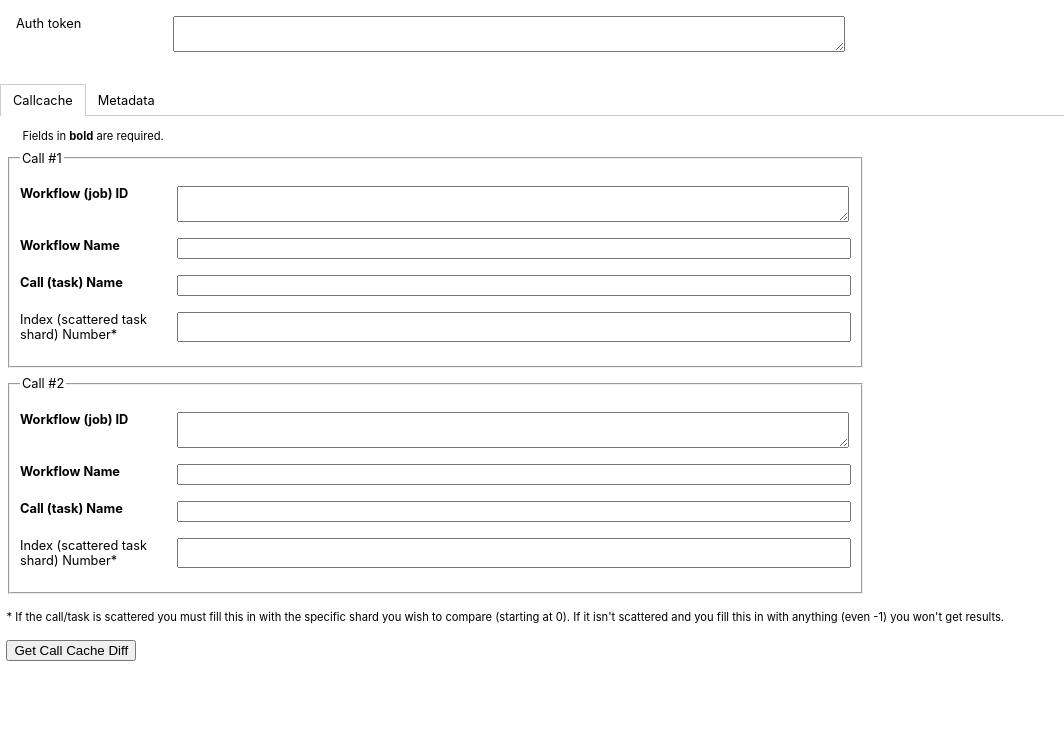
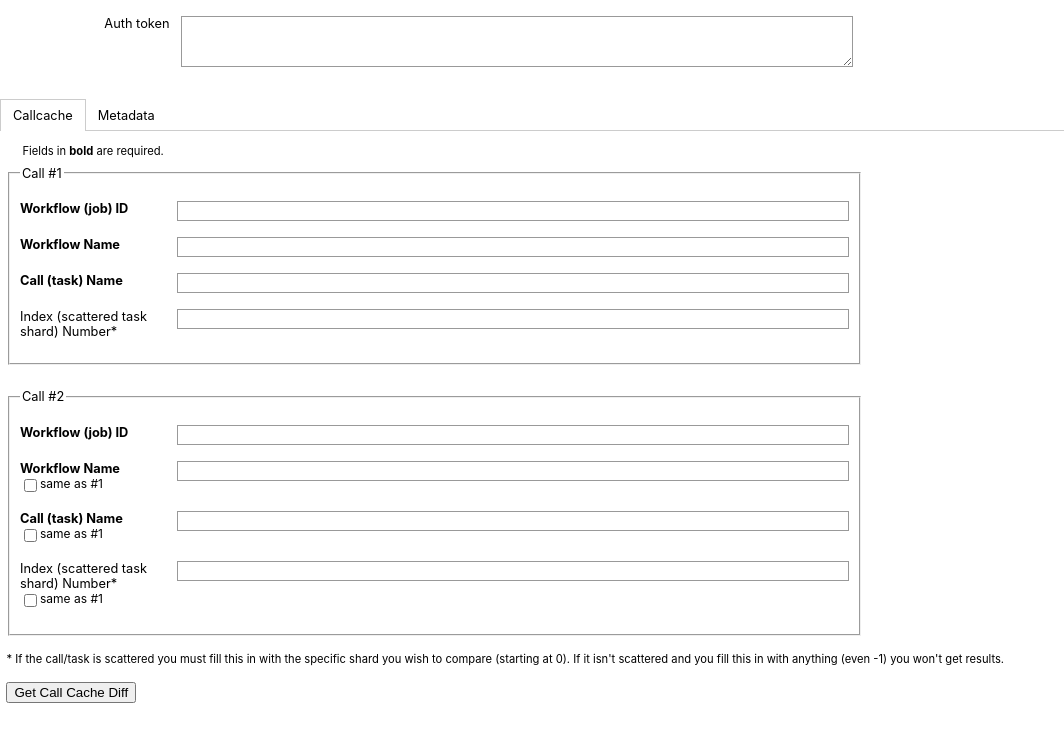
Before and after one commit to rsasch/cromwell-admin, a React (Create React App) app: page / in a window 1280 px wide. Shown: the top 742 px of the page, without its empty margins (0-1064 px from the left). Built offline with nearby package versions, Linux system fonts and the light colour scheme.

Commit message:
added copy checkboxes and json viewer to call cache diff

```diff
--- a/src/CallCacheDiff.js
+++ b/src/CallCacheDiff.js
@@ -1,4 +1,5 @@
 import React, { Component } from 'react';
+import ReactJson from 'react-json-view';
 
 class CallCacheDiff extends Component {
   constructor(props) {
@@ -6,16 +7,17 @@ class CallCacheDiff extends Component {
     this.state = {
       workflowA: '',
       workflowB: '',
-      callA1: '',
-      callA2: '',
+      call1A: '',
+      call2A: '',
       indexA: '',
-      callB1: '',
-      callB2: '',
+      call1B: '',
+      call2B: '',
       indexB: '',
       callCacheDiff: {}
     };
     this.makeCall = this.makeCall.bind(this)
     this.handleInputChange = this.handleInputChange.bind(this)
+    this.copyFieldValue = this.copyFieldValue.bind(this)
   }
 
   handleInputChange(event) {
@@ -34,10 +36,10 @@ class CallCacheDiff extends Component {
       url.search = new URLSearchParams({
         workflowA: this.state.workflowA,
         workflowB: this.state.workflowB,
-        callA: this.state.callA1 + '.' + this.state.callA2,
-        // indexA: this.state.indexA ? this.state.indexA : null,
-        callB: this.state.callB1 + '.' + this.state.callB2,
-        // indexB: this.state.indexB ? this.state.indexB : null
+        callA: this.state.call1A + '.' + this.state.call2A,
+        callB: this.state.call1B + '.' + this.state.call2B,
+        indexA: this.state.indexA,
+        indexB: this.state.indexB
       }).toString();
 
       fetch(url, {
@@ -72,6 +74,23 @@ class CallCacheDiff extends Component {
     event.preventDefault();
   }
 
+  copyFieldValue(event) {
+    const id = event.target.id
+    const fieldA = document.getElementById(id + 'A')
+    const fieldB = document.getElementById(id + 'B')
+    if (event.target.checked && fieldA && fieldA.value) {
+      fieldB.value = fieldA.value
+      this.setState({
+        [id + 'B']: fieldA.value
+      })
+    } else {
+      fieldB.value = ''
+      this.setState({
+        [id + 'B']: ''
+      })
+    }
+  }
+
   render() {
     return (
       <div className="feature-container">
@@ -81,26 +100,27 @@ class CallCacheDiff extends Component {
             <legend>Call #1</legend>
             <div className="form-field">
               <label htmlFor="workflowA" className="required">Workflow (job) ID</label>
-              <textarea
+              <input
+                type="text"
                 id="workflowA"
                 defaultValue={this.state.workflowA}
                 onChange={this.handleInputChange}
               />
             </div>
             <div className="form-field">
-              <label htmlFor="callA1" className="required">Workflow Name</label>
+              <label htmlFor="call1A" className="required">Workflow Name</label>
               <input
                 type="text"
-                id="callA1"
-                defaultValue={this.state.callA1}
+                id="call1A"
+                defaultValue={this.state.call1A}
                 onChange={this.handleInputChange}
               />
             </div>
             <div className="form-field">
-              <label htmlFor="callA2" className="required">Call (task) Name</label>
+              <label htmlFor="call2A" className="required">Call (task) Name</label>
               <input
                 type="text"
-                id="callA2"
+                id="call2A"
                 defaultValue={this.state.callA2}
                 onChange={this.handleInputChange}
               />
@@ -119,32 +139,56 @@ class CallCacheDiff extends Component {
             <legend>Call #2</legend>
             <div className="form-field">
               <label htmlFor="workflowB" className="required">Workflow (job) ID</label>
-              <textarea
+              <input
+                type="text"
                 id="workflowB"
                 defaultValue={this.state.workflowB}
                 onChange={this.handleInputChange}
               />
             </div>
             <div className="form-field">
-              <label htmlFor="callB1" className="required">Workflow Name</label>
+              <label htmlFor="call1B" className="required">
+                Workflow Name<br />
+                <input
+                  type="checkbox"
+                  id="call1"
+                  onClick={this.copyFieldValue}
+                />
+                <label htmlFor="call1">same as #1</label>
+              </label>
               <input
                 type="text"
-                id="callB1"
-                defaultValue={this.state.callB1}
+                id="call1B"
+                defaultValue={this.state.call1B}
                 onChange={this.handleInputChange}
               />
             </div>
             <div className="form-field">
-              <label htmlFor="callB2" className="required">Call (task) Name</label>
+              <label htmlFor="call2B" className="required">
+                Call (task) Name<br />
+                <input
+                  type="checkbox"
+                  id="call2"
+                  onClick={this.copyFieldValue}
+                />
+                <label htmlFor="call2">same as #1</label>
+              </label>
               <input
                 type="text"
-                id="callB2"
-                defaultValue={this.state.callB2}
+                id="call2B"
+                defaultValue={this.state.call2B}
                 onChange={this.handleInputChange}
               />
             </div>
             <div className="form-field">
-              <label htmlFor="indexB">Index (scattered task shard) Number*</label>
+              <label htmlFor="indexB">Index (scattered task shard) Number*<br />
+                <input
+                  type="checkbox"
+                  id="index"
+                  onClick={this.copyFieldValue}
+                />
+                <label htmlFor="index">same as #1</label>
+              </label>
               <input
                 type="text"
                 id="indexB"
@@ -158,7 +202,17 @@ class CallCacheDiff extends Component {
             <button type="submit" onClick={this.makeCall}>Get Call Cache Diff</button>
           </div>
         </form>
-        <div className={this.state.callCacheDiff.hashDifferential ? 'callcachediff' : 'hide'}>{JSON.stringify(this.state.callCacheDiff.hashDifferential)}</div>
+        <div className={this.state.callCacheDiff && this.state.callCacheDiff.callA ? 'show-json' : 'hide'}>
+          <ReactJson
+            src={this.state.callCacheDiff}
+            collapsed={false}
+            collapseStringsAfterLength={180}
+            displayDataTypes={false}
+            shouldCollapse={({ namespace }) =>
+              namespace.indexOf("callA") > -1 ||
+              namespace.indexOf("callB") > -1
+            }
+          /></div>
       </div>
     )
   }
--- a/src/Console.js
+++ b/src/Console.js
@@ -1,5 +1,4 @@
 import React, { Component } from 'react';
-import './index.css';
 import CallCacheDiff from './CallCacheDiff'
 import Metadata from './Metadata'
 import Tabs from './component/Tabs'
@@ -65,7 +64,9 @@ class Console extends Component {
                 name="token"
                 defaultValue={this.state.token}
                 onChange={this.handleInputChange}
-                id="token" />
+                id="token"
+                rows="3"
+              />
             </div>
           </form>
         </div>
--- a/src/Metadata.js
+++ b/src/Metadata.js
@@ -67,7 +67,8 @@ class Metadata extends Component {
         <form>
           <div className="form-field">
             <label htmlFor="workflowId">Workflow (job) ID</label>
-            <textarea
+            <input
+              type="text"
               name="workflowId"
               defaultValue={workflowId}
               onChange={this.handleInputChange}
@@ -77,7 +78,7 @@ class Metadata extends Component {
             <button type="submit" onClick={this.makeCall}>Get Metadata</button>
           </div>
         </form>
-        <div className={metadata.workflowName ? 'metadata-json' : 'hide'}><ReactJson
+        <div className={metadata.workflowName ? 'show-json' : 'hide'}><ReactJson
           src={metadata}
           collapsed={false}
           collapseStringsAfterLength={180}
--- a/src/index.css
+++ b/src/index.css
@@ -29,7 +29,12 @@ code {
   margin: 1rem 1rem 2rem 1rem;
 }
 
-.metadata-json {
+.token-header .form-field label {
+  text-align: right;
+  margin-right: 0.5rem;
+}
+
+.show-json {
   margin: 0.5em;
   padding: 0.5em;
   background-color: #eee;
@@ -40,10 +45,16 @@ code {
   padding: 0 0.5em;
 }
 
+form {
+  vertical-align: top;
+}
+
 fieldset {
   margin-top: 0.5rem;
   margin-right: 0.5rem;
+  margin-bottom: 1rem;
   display: inline;
+  float: left;
 }
 
 .form-field {
@@ -58,9 +69,19 @@ fieldset {
   text-align: left;
 }
 
+.form-field label label {
+  font-weight: normal;
+  font-size: 0.75rem;
+}
+
 .form-field textarea,
 .form-field input[type=text] {
   width: 50em;
+  border: 1px solid #999;
+}
+
+.form-field input[type=text] {
+  height: 1rem;
 }
 
 .button-container {
@@ -71,6 +92,7 @@ fieldset {
 .footnote{
   margin: 1rem 0;
   font-size: 0.7rem;
+  clear: both;
 }
 
 .headnote {
```
